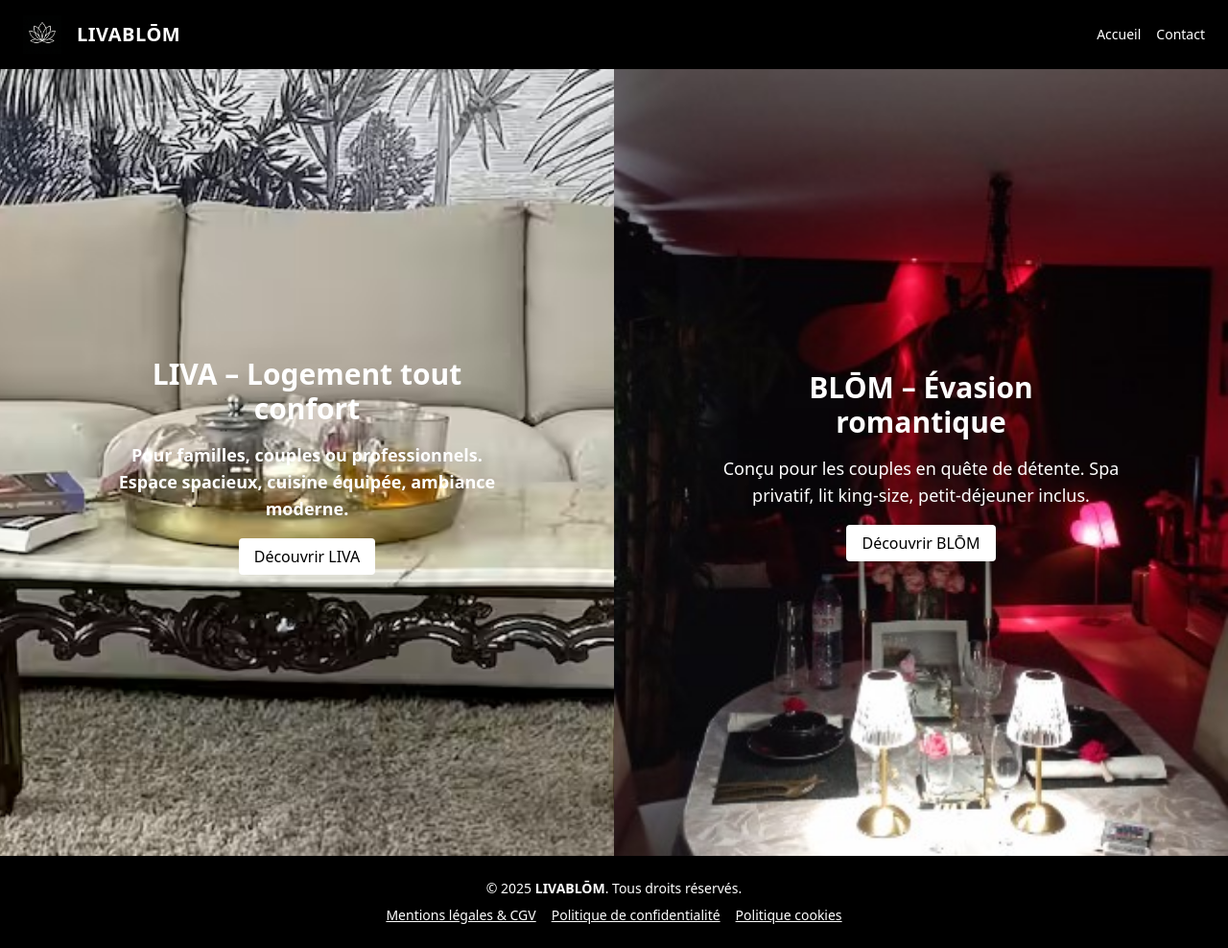
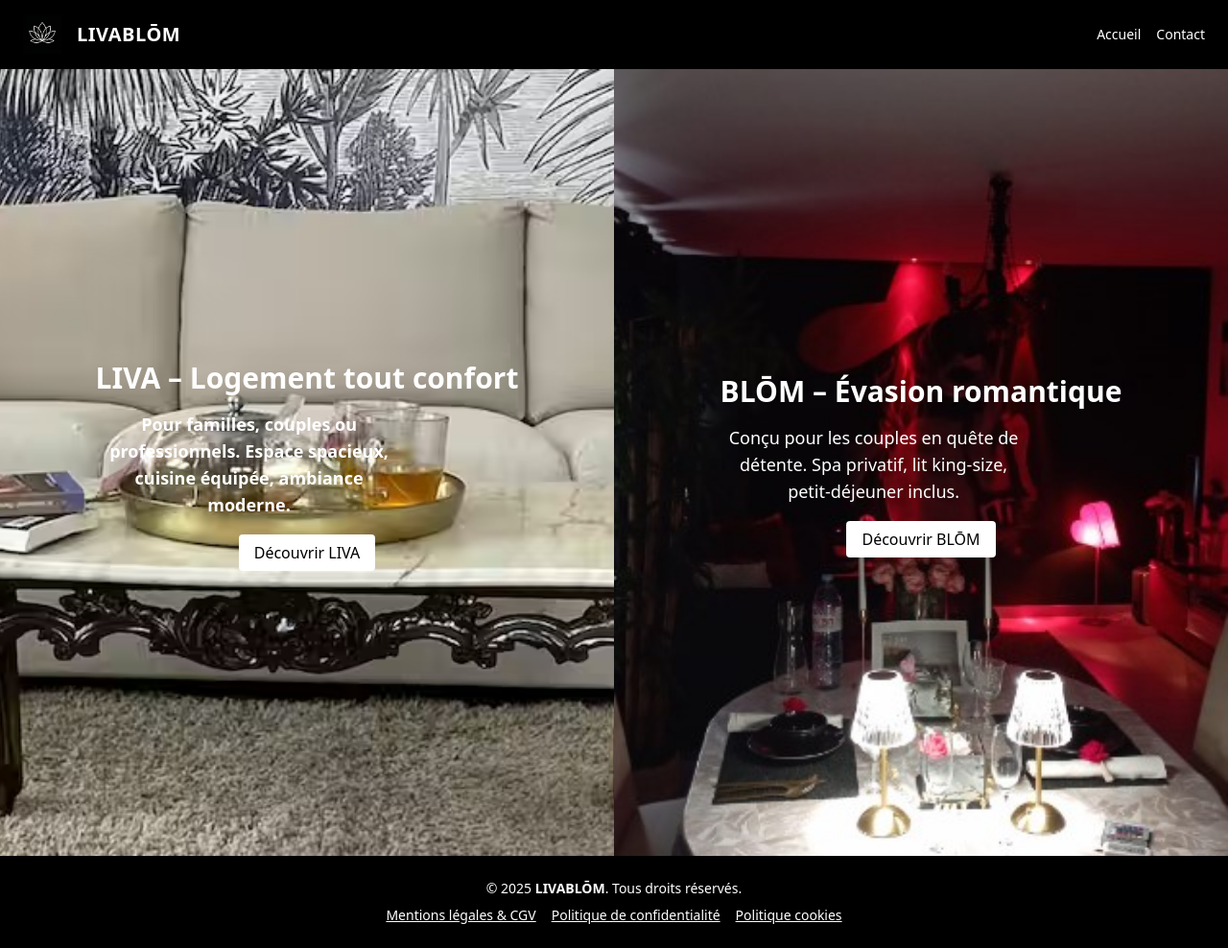
Before and after one commit to LIVABLOM/LIVABLOM, a Jekyll site: the page built from index.md, in a window 1280 px wide. Shown: the whole page at 96% size. Built offline with Jekyll 4.4.1, drawn with Linux system fonts in a browser that asks for light colours; comment, search, counter and statistics services are not loaded.

Commit message:
Update index.md

```diff
--- a/index.md
+++ b/index.md
@@ -5,35 +5,27 @@
 permalink: /
 ---
 
-<!-- Page d'accueil divisée visuellement en deux logements -->
-<main role="main" class="flex flex-col md:flex-row w-screen overflow-hidden" style="height: calc(100vh - 80px);">
+<!-- Contenu principal pleine hauteur (moins header) -->
+<div class="flex flex-col md:flex-row w-screen overflow-hidden" style="height: calc(100vh - 80px);">
 
-  <!-- Section LIVA -->
-  <section aria-label="Présentation de LIVA" class="w-full md:w-1/2 h-1/2 md:h-full bg-cover bg-center text-white flex flex-col items-center justify-center p-6 text-center" style="background-image: url('{{ site.baseurl }}/assets/galerie/liva/salon1.jpg');">
-    <div class="bg-black/70 p-4 rounded-lg max-w-md">
-      <h1 class="text-3xl font-bold mb-4">LIVA – Logement tout confort</h1>
-      <p class="mb-6 text-lg">
+  <!-- Partie LIVA -->
+  <div class="w-full md:w-1/2 h-1/2 md:h-full bg-cover bg-center text-white flex flex-col items-center justify-center p-6 text-center" style="background-image: url('{{ site.baseurl }}/assets/galerie/liva/salon1.jpg');">
+    <div class="bg-black/70 p-4 rounded-lg">
+      <h2 class="text-3xl font-bold mb-4">LIVA – Logement tout confort</h2>
+      <p class="mb-6 text-lg max-w-xs">
         <strong>Pour familles, couples ou professionnels. Espace spacieux, cuisine équipée, ambiance moderne.</strong>
       </p>
-      <a href="{{ site.baseurl }}/liva"
-         class="bg-white text-black py-2 px-4 rounded hover:bg-gray-200 focus:outline focus:outline-2 focus:outline-white"
-         aria-label="Découvrir les détails du logement LIVA">
-        Découvrir LIVA
-      </a>
+      <a href="{{ site.baseurl }}/liva" class="bg-white text-black py-2 px-4 rounded hover:bg-gray-200">Découvrir LIVA</a>
     </div>
-  </section>
+  </div>
 
-  <!-- Section BLŌM -->
-  <section aria-label="Présentation de BLŌM" class="w-full md:w-1/2 h-1/2 md:h-full bg-cover bg-center text-white flex flex-col items-center justify-center p-6 text-center" style="background-image: url('{{ site.baseurl }}/assets/galerie/blom/blom10.jpg');">
-    <div class="bg-black/70 p-4 rounded-lg max-w-md">
-      <h1 class="text-3xl font-bold mb-4">BLŌM – Évasion romantique</h1>
-      <p class="mb-6 text-lg">Conçu pour les couples en quête de détente. Spa privatif, lit king-size, petit-déjeuner inclus.</p>
-      <a href="{{ site.baseurl }}/blom"
-         class="bg-white text-black py-2 px-4 rounded hover:bg-gray-200 focus:outline focus:outline-2 focus:outline-white"
-         aria-label="Découvrir les détails du logement BLŌM">
-        Découvrir BLŌM
-      </a>
+  <!-- Partie BLŌM -->
+  <div class="w-full md:w-1/2 h-1/2 md:h-full bg-cover bg-center text-white flex flex-col items-center justify-center p-6 text-center" style="background-image: url('{{ site.baseurl }}/assets/galerie/blom/blom10.jpg');">
+    <div class="bg-black/70 p-4 rounded-lg">
+      <h2 class="text-3xl font-bold mb-4">BLŌM – Évasion romantique</h2>
+      <p class="mb-6 text-lg max-w-xs">Conçu pour les couples en quête de détente. Spa privatif, lit king-size, petit-déjeuner inclus.</p>
+      <a href="{{ site.baseurl }}/blom" class="bg-white text-black py-2 px-4 rounded hover:bg-gray-200">Découvrir BLŌM</a>
     </div>
-  </section>
+  </div>
 
-</main>
+</div>
```
